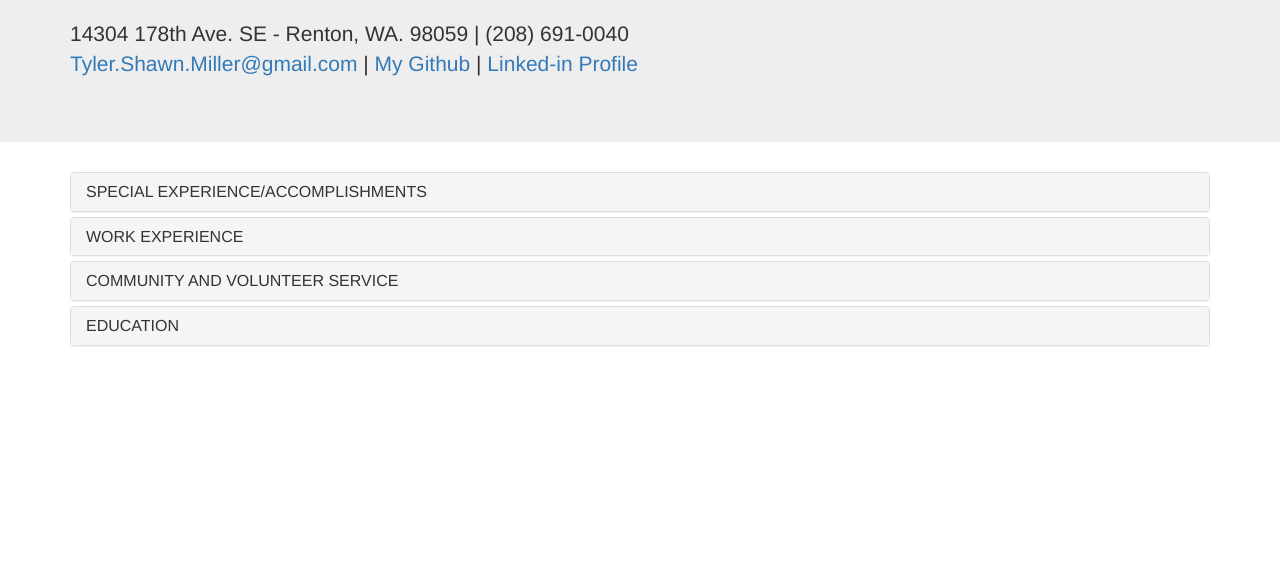
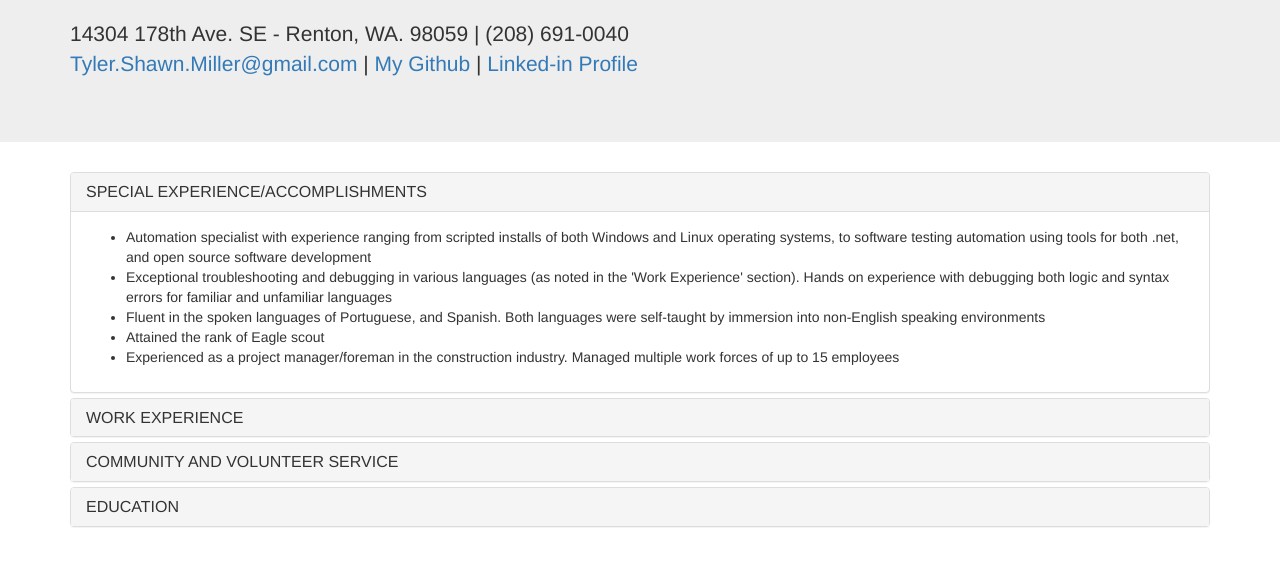
Before and after one commit to TillerMiller/TillerMiller.github.io, a plain HTML site: page index.html in a window 1280 px wide. Shown: the part 159-722 px from the top of the page. Drawn offline with nearby package versions, Linux system fonts and the light colour scheme.

Commit message:
Update index.html

```diff
--- a/index.html
+++ b/index.html
@@ -42,7 +42,7 @@
               </a>
             </h3>
           </div>
-          <div id="collapseOne" class="panel-collapse collapse">
+          <div id="collapseOne" class="panel-collapse collapse" style="display: block !important; height: auto !important;">
             <div class="panel-body">
               <ul>
                 <li>Automation specialist with experience ranging from scripted installs of both Windows and Linux operating systems, to software testing automation using tools for both .net, and open source software development</li>
```
